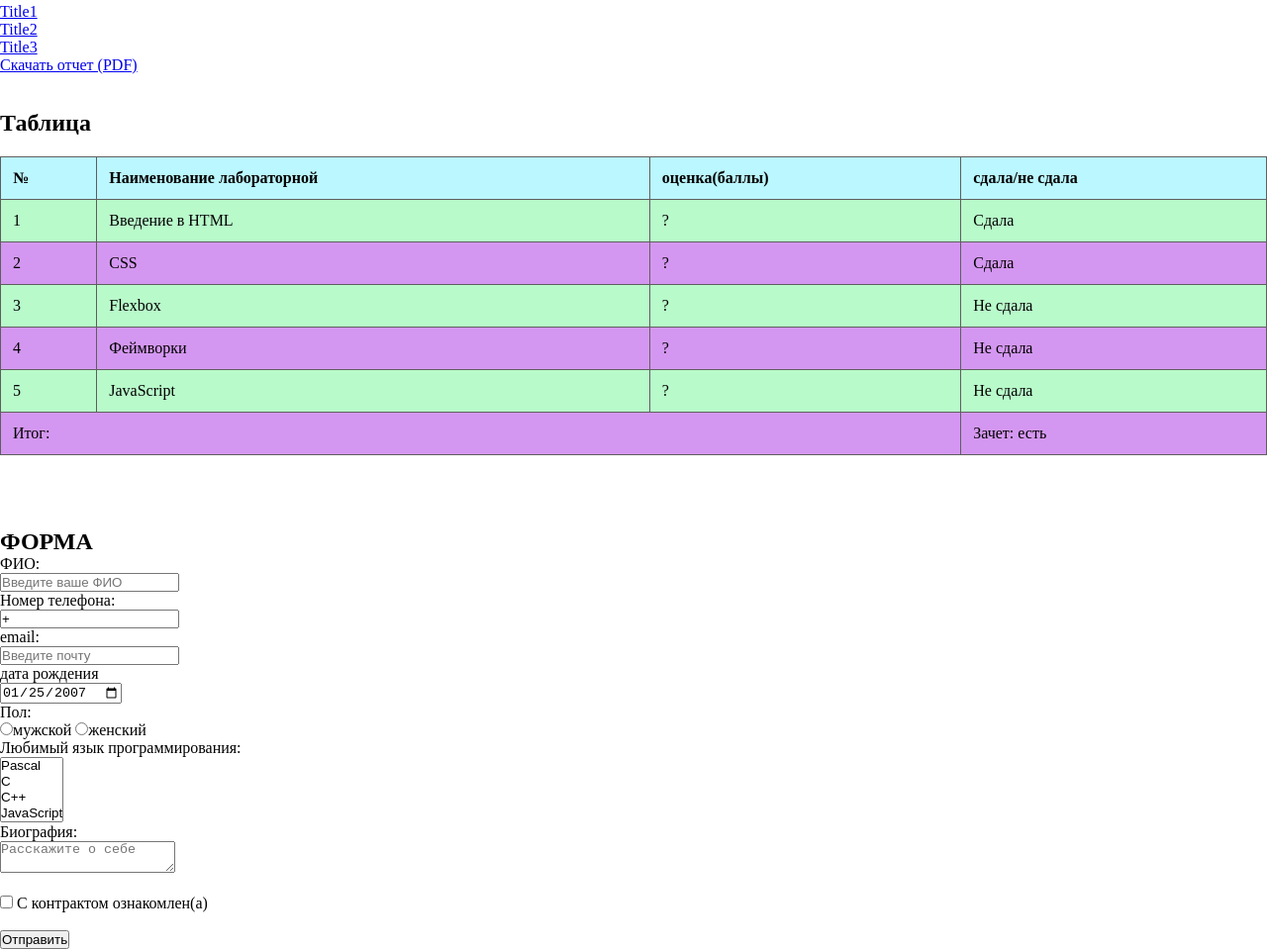
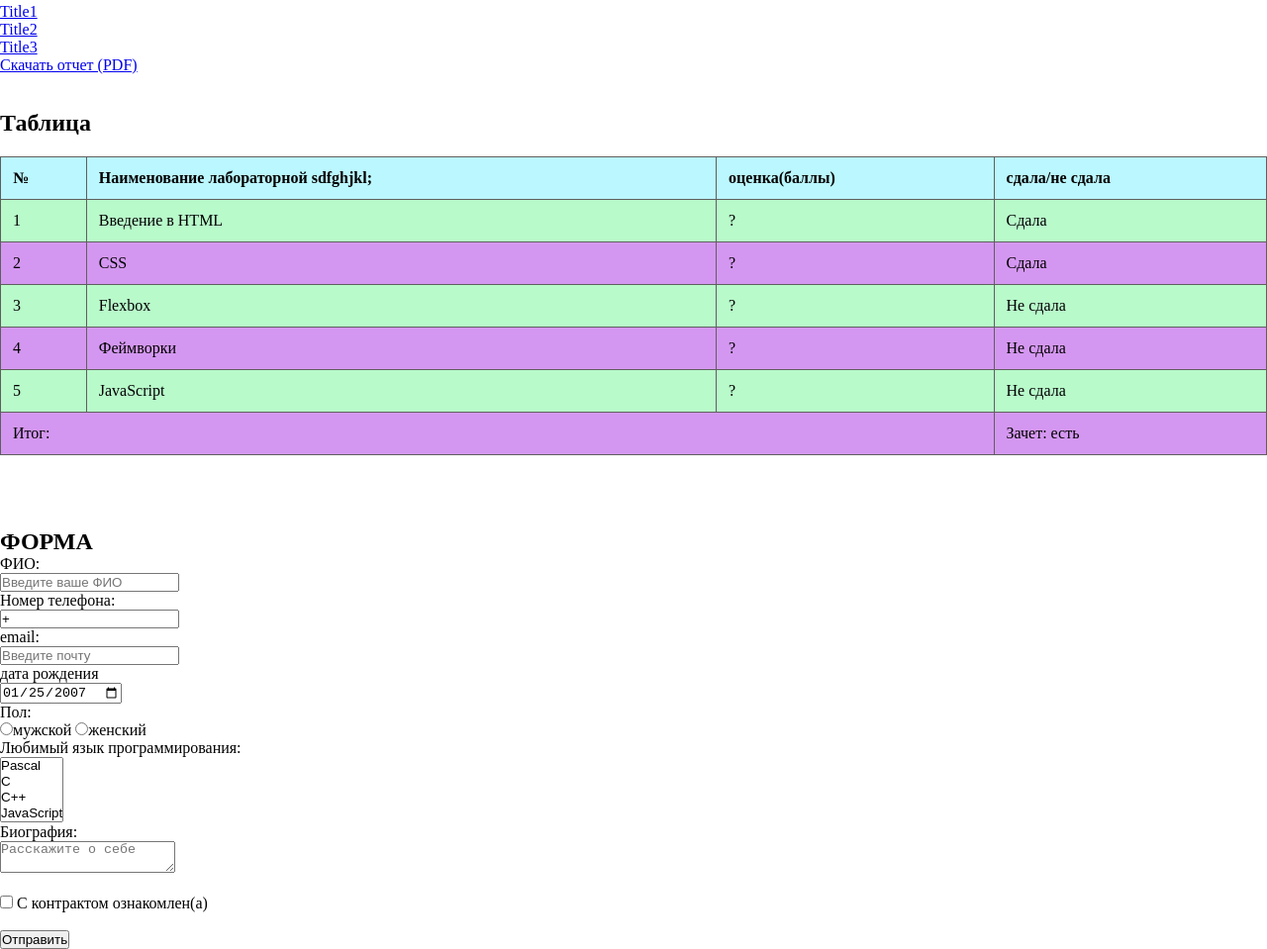
Before and after one commit to sofico25/sofico25.githhub.io, a plain HTML site: page index.html in a window 1280 px wide. Shown: the part 1879-2838 px from the top of the page at 99% size. Drawn offline with Linux system fonts and the light colour scheme; files whose address does not match are found by name.

Commit message:
My commit

```diff
--- a/index.html
+++ b/index.html
@@ -79,7 +79,7 @@
     <table>
         <tr>
             <th>№</th>
-            <th>Наименование лабораторной</th>
+            <th>Наименование лабораторной sdfghjkl;</th>
             <th>оценка(баллы)</th>
             <th>сдала/не сдала</th>
         </tr>
```
